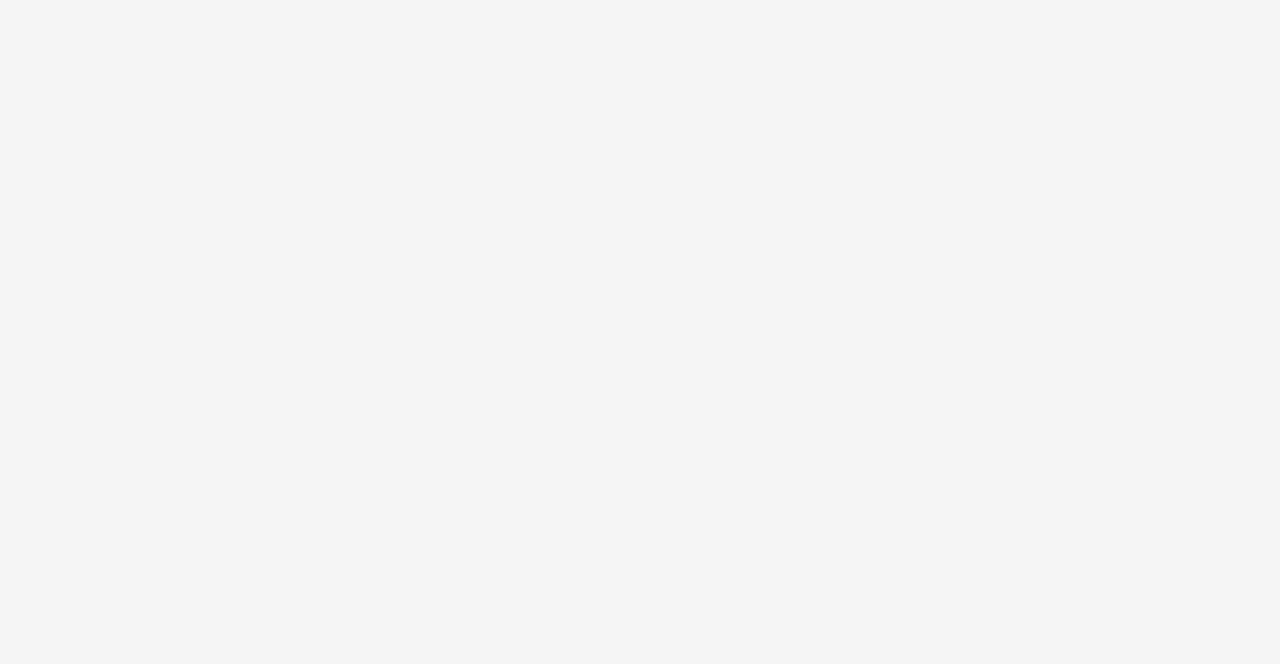
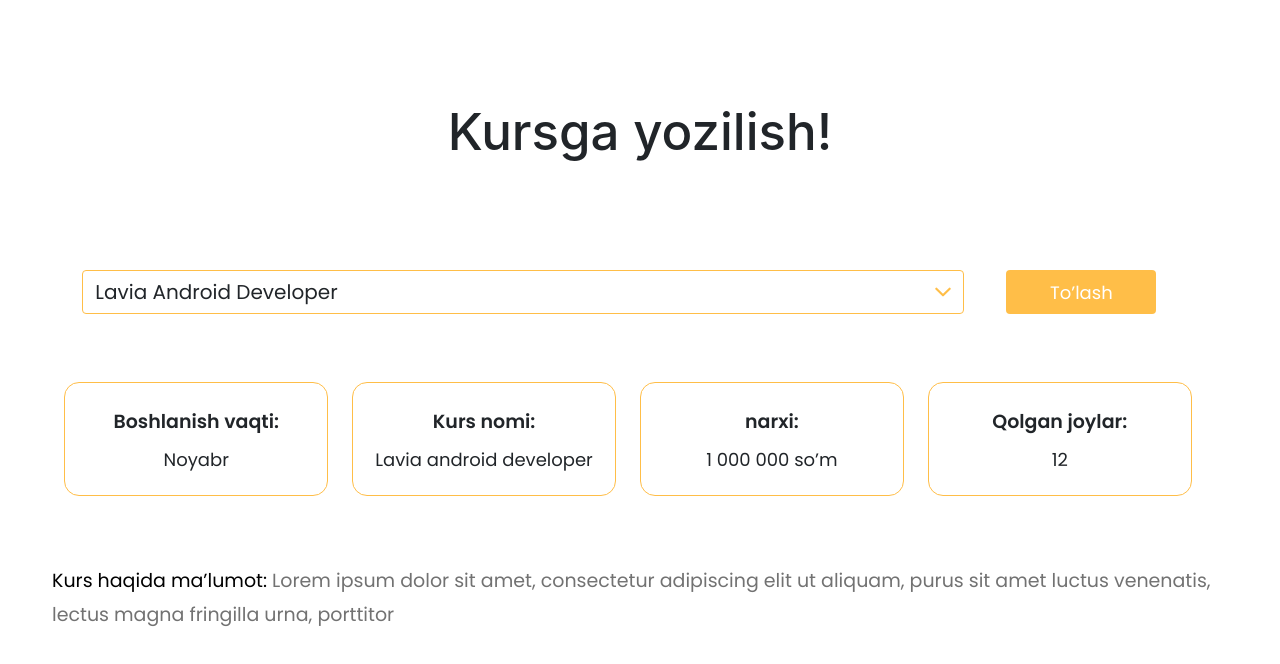
Before and after one commit to Abdullokh-dev/AK-Lavia-Academy, a Vue app: page /buy-course in a window 1280 px wide. Before the commit this address had no page. Shown: the top 664 px of the page. Built offline with nearby package versions, Linux system fonts and the light colour scheme.

Commit message:
Buy Course Page

```diff
--- a/src/components/Banner.vue
+++ b/src/components/Banner.vue
@@ -13,7 +13,7 @@
           </span>
         </div>
         <div class="mt-4 mb-5 pb-4">
-          <button class="more-info-btn"> Batafsil ma’lumot</button>
+          <button class="more-info-btn" @click="academy"> Batafsil ma’lumot</button>
         </div>
       </div>
     </div>
@@ -44,6 +44,11 @@
 import Header from "./Header.vue";
 export default {
   name: "Banner",
+  methods: {
+    academy() {
+      this.$router.push('/academy')
+    }
+  },
   components: {Header}
 }
 </script>
--- a/src/components/Footer.vue
+++ b/src/components/Footer.vue
@@ -13,7 +13,7 @@
           </div>
         </div>
         <div class="col">
-          <button class="send-btn">Ro’yxatdan o’tish</button>
+          <button class="send-btn" @click="register">Ro’yxatdan o’tish</button>
         </div>
         <div class="col d-flex align-items-end d-none d-lg-block">
           <img src="../assets/images/footer-img.png" width="350" alt="#" class="image">
@@ -94,6 +94,11 @@
 <script>
 export default {
   name: "Footer",
+  methods: {
+    register() {
+      this.$router.push('/register')
+    }
+  }
 }
 </script>
 
--- a/src/components/HomePageContent.vue
+++ b/src/components/HomePageContent.vue
@@ -268,7 +268,7 @@
           <div class="acceptance-box-text-last">
             Ko’proq ma’lumot olish uchun qabul menyusiga o’ting !!
           </div>
-          <button class="acceptance-btn">Qabul</button>
+          <button class="acceptance-btn" @click="reception">Qabul</button>
         </div>
       </div>
     </div>
@@ -287,6 +287,9 @@
   methods: {
     bonus() {
       this.$router.push('/bonus')
+    },
+    reception() {
+      this.$router.push('/reception')
     }
   },
   components: {Header}
@@ -303,9 +306,9 @@
 }
 
 .btn-alert {
-  margin: -45px 10px 0 0;
-  width: 57px;
-  height: 57px;
+  margin: -50px 10px 0 0;
+  width: 65px;
+  height: 65px;
   border-radius: 50%;
   border: none;
   color: white;
@@ -321,7 +324,9 @@
 }
 
 .discount {
-  font-size: 9px;
+  font-size: 10px;
+  font-weight: 700;
+  letter-spacing: 0.3px;
 }
 
 .header-text {
--- /dev/null
+++ b/src/pages/BuyCourse.vue
@@ -0,0 +1,216 @@
+<template>
+  <div class="row main-row">
+
+    <div class="col-12">
+      <div class="text-1">
+        Kursga yozilish!
+      </div>
+    </div>
+
+    <div class="row d-flex justify-content-md-center">
+      <div class="col-12 col-md-9">
+        <div class="select-div">
+          <select aria-label="Default select example" class="form-select">
+            <option selected>Lavia Android Developer</option>
+            <option value="1">Lavia IOS developer</option>
+            <option value="2">Lavia Frontend developer</option>
+            <option value="3">Lavia Backend developer</option>
+          </select>
+        </div>
+      </div>
+
+      <div class="col-12 col-md-2 d-flex justify-content-center justify-content-md-start">
+        <div class="button-div text-center mt-3">
+          <button>To’lash</button>
+        </div>
+      </div>
+    </div>
+
+    <div class="row d-flex justify-content-center">
+      <div class="col-12 col-lg-11">
+
+        <div class="row ps-4 ps-xl-0">
+          <div class="col-12 col-md-6 col-xl-3 mt-4 mt-md-5">
+            <div class="card-course text-center">
+              <div class="title">Boshlanish vaqti:</div>
+              <div class="title-name">Noyabr</div>
+            </div>
+          </div>
+
+          <div class="col-12 col-md-6 col-xl-3 mt-md-5">
+            <div class="card-course text-center m-3">
+              <div class="title">Kurs nomi:</div>
+              <div class="title-name">Lavia android developer</div>
+            </div>
+          </div>
+
+          <div class="col-12 col-md-6 col-xl-3 mt-xl-5">
+            <div class="card-course text-center m-3">
+              <div class="title">narxi:</div>
+              <div class="title-name">1 000 000 so’m</div>
+            </div>
+          </div>
+
+          <div class="col-12 col-md-6 col-xl-3 mt-xl-5">
+            <div class="card-course text-center m-3">
+              <div class="title">Qolgan joylar:</div>
+              <div class="title-name">12</div>
+            </div>
+          </div>
+        </div>
+
+      </div>
+    </div>
+    <div class="col-12">
+      <div class="text-2 ps-4 ps-md-3 ms-md-3 ps-xl-4 mt-xl-5">
+        <span class="dark-text">Kurs haqida ma’lumot:</span>
+        Lorem ipsum dolor sit amet, consectetur adipiscing elit ut aliquam, purus sit amet
+        luctus venenatis, lectus magna fringilla urna, porttitor
+      </div>
+    </div>
+  </div>
+</template>
+
+<script>
+export default {
+  name: "BuyCourse",
+}
+</script>
+
+<style scoped>
+.main-row {
+  background-color: white;
+}
+
+.text-1 {
+  text-align: center;
+  font-family: Inter, sans-serif;
+  font-size: 41px;
+  font-weight: 500;
+  line-height: 24px;
+  margin-top: 96px;
+}
+
+.select-div {
+  margin-top: 176px;
+  padding: 0 18px;
+}
+
+select {
+  border-radius: 4px;
+  height: 44px;
+  border-color: #FFBE48;
+  font-size: 20px;
+  font-weight: 400;
+  background-image: url("../assets/images/buy-course/Vector.svg")
+}
+
+button {
+  border: none;
+  border-radius: 4px;
+  color: white;
+  background-color: #FFBE48;
+  font-size: 18px;
+  padding: 5px 30px;
+}
+
+.card-course {
+  border: 1px solid #FFBE48;
+  border-radius: 15px;
+  max-width: 364px;
+  margin: 20px auto !important;
+}
+
+.title {
+  font-size: 24px;
+  font-weight: 600;
+  line-height: 58px;
+  margin-top: 38px;
+}
+
+.title-name {
+  font-size: 24px;
+  font-weight: 400;
+  line-height: 58px;
+  padding-bottom: 46px;
+}
+
+.dark-text {
+  color: black;
+}
+
+.text-2 {
+  font-size: 17px;
+  font-weight: 400;
+  line-height: 34px;
+  color: #727272;
+  margin-bottom: 125px;
+}
+
+@media only screen and (min-width: 768px) {
+  .select-div {
+    margin-top: 126px;
+    padding: 0 18px;
+  }
+
+  button {
+    height: 44px;
+    margin-top: 110px;
+  }
+}
+
+@media only screen and (min-width: 1200px) {
+  .text-1 {
+    font-size: 51px;
+    margin-top: 120px;
+  }
+
+  button {
+    width: 150px;
+  }
+
+  .title {
+    font-size: 19px;
+    margin-top: 10px;
+  }
+
+  .title-name {
+    font-size: 18px;
+    line-height: 18px;
+    padding-bottom: 26px;
+  }
+
+  .text-2 {
+    font-size: 19px;
+    margin-bottom: 20vh;
+  }
+}
+
+@media only screen and (min-width: 1400px) {
+  .text-1 {
+    margin-top: 112px;
+  }
+
+  .title {
+    font-size: 24px;
+    margin-top: 38px;
+  }
+
+  .title-name {
+    font-size: 24px;
+    line-height: 58px;
+    padding-bottom: 46px;
+  }
+
+  .text-2 {
+    font-size: 20px;
+    margin-bottom: 20vh;
+    max-width: 900px;
+  }
+
+  button {
+    width: 200px;
+  }
+}
+
+</style>
--- a/src/pages/Reception.vue
+++ b/src/pages/Reception.vue
@@ -26,7 +26,7 @@
 
     <div class="col-12 col-md-6 d-flex justify-content-center">
       <div class="course-card mt-5 pt-4">
-        <img src="../assets/images/reception/one.png">
+        <img src="../assets/images/reception/one.png" alt="#">
         <div class="course-name">
           Lavia android developer
         </div>
@@ -38,14 +38,14 @@
           <br>Mobile Development<br>Linux Web Development<br> Bash ( Unix S hell) <br>Git hub<br> GIT
         </div>
         <div class="pb-4">
-          <button class="course-btn"> Kursga yozilish</button>
+          <button class="course-btn" @click="buyCourse"> Kursga yozilish</button>
         </div>
       </div>
     </div>
 
     <div class="col-12 col-md-6 d-flex justify-content-center">
       <div class="course-card mt-5 pt-4">
-        <img src="../assets/images/reception/two.png">
+        <img src="../assets/images/reception/two.png" alt="#">
         <div class="course-name">
           Lavia IOS Developer
         </div>
@@ -58,14 +58,14 @@
           Github<br>Version Control<br>
         </div>
         <div class="pb-4">
-          <button class="course-btn"> Kursga yozilish</button>
+          <button class="course-btn" @click="buyCourse"> Kursga yozilish</button>
         </div>
       </div>
     </div>
 
     <div class="col-12 col-md-6 d-flex justify-content-center">
       <div class="course-card mt-5 pt-4">
-        <img src="../assets/images/reception/three.png">
+        <img src="../assets/images/reception/three.png" alt="#">
         <div class="course-name">
           Lavia Cybersecurity Analyst
         </div>
@@ -78,14 +78,14 @@
           database vulnerabilities<br>Network Security<br>Sql Injection<br>
         </div>
         <div class="pb-4">
-          <button class="course-btn"> Kursga yozilish</button>
+          <button class="course-btn" @click="buyCourse"> Kursga yozilish</button>
         </div>
       </div>
     </div>
 
     <div class="col-12 col-md-6 d-flex justify-content-center">
       <div class="course-card mt-5 pt-4">
-        <img src="../assets/images/reception/four.png">
+        <img src="../assets/images/reception/four.png" alt="#">
         <div class="course-name">
           Lavia Full Stack Software Developer
         </div>
@@ -98,7 +98,7 @@
           database vulnerabilities<br>Network Security<br>Sql Injection<br>
         </div>
         <div class="pb-4">
-          <button class="course-btn"> Kursga yozilish</button>
+          <button class="course-btn" @click="buyCourse"> Kursga yozilish</button>
         </div>
       </div>
     </div>
@@ -116,14 +116,12 @@
 
     <div class="col-12 col-md-4 col-xl-6 text-center">
       <div class="button-div">
-        <button class="get-course-btn mt-3 mt-md-0">
-          Kursga yozilish
-        </button>
+        <button class="get-course-btn mt-3 mt-md-0" @click="buyCourse"> Kursga yozilish </button>
       </div>
     </div>
     <div class="row d-flex justify-content-center">
       <div class="col-12 col-md-6 col-xl-3 text-center mt-5">
-        <img src="../assets/images/reception/teacher-1.png">
+        <img src="../assets/images/reception/teacher-1.png" alt="#">
         <div class="teacher-name">Khamzaev Abdullokh</div>
         <div class="teacher-position">Director</div>
         <div class="teacher-diploma">Oliy ma’lumot</div>
@@ -160,7 +158,7 @@
       </div>
 
       <div class="col-12 col-md-6 col-xl-3 mt-5 text-center">
-        <img src="../assets/images/reception/teacher-2.png">
+        <img src="../assets/images/reception/teacher-2.png" alt="#">
         <div class="teacher-name">Rustamova Nigina</div>
         <div class="teacher-position">O'quvchi</div>
         <div class="teacher-diploma">Mentor</div>
@@ -197,7 +195,7 @@
       </div>
 
       <div class="col-12 mt-5 col-xl-3 text-center">
-        <img src="../assets/images/reception/teacher-3.png">
+        <img src="../assets/images/reception/teacher-3.png" alt="#">
         <div class="teacher-name">Oybekov Doston</div>
         <div class="teacher-position">Mentor</div>
         <div class="teacher-diploma">Oliy ta'lim</div>
@@ -243,6 +241,11 @@
 
 export default {
   name: "Reception",
+  methods: {
+    buyCourse() {
+      this.$router.push('/buy-course')
+    }
+  },
   components: {Footer, Header}
 }
 </script>
@@ -290,8 +293,8 @@
 }
 
 .course-card > img {
-  width: 72px;
-  margin-top: -35px;
+  width: 80px;
+  margin-top: -75px;
 }
 
 .course-name {
--- a/src/plugins/router.js
+++ b/src/plugins/router.js
@@ -18,6 +18,10 @@
         component: () => import('../pages/Register.vue')
     },
     {
+        path: '/buy-course',
+        component: () => import('../pages/BuyCourse.vue')
+    },
+    {
         path: '/bonus',
         component: () => import('../pages/Bonus.vue')
     },
```
Also changed, not shown: src/assets/images/buy-course/Vector.svg (added).
